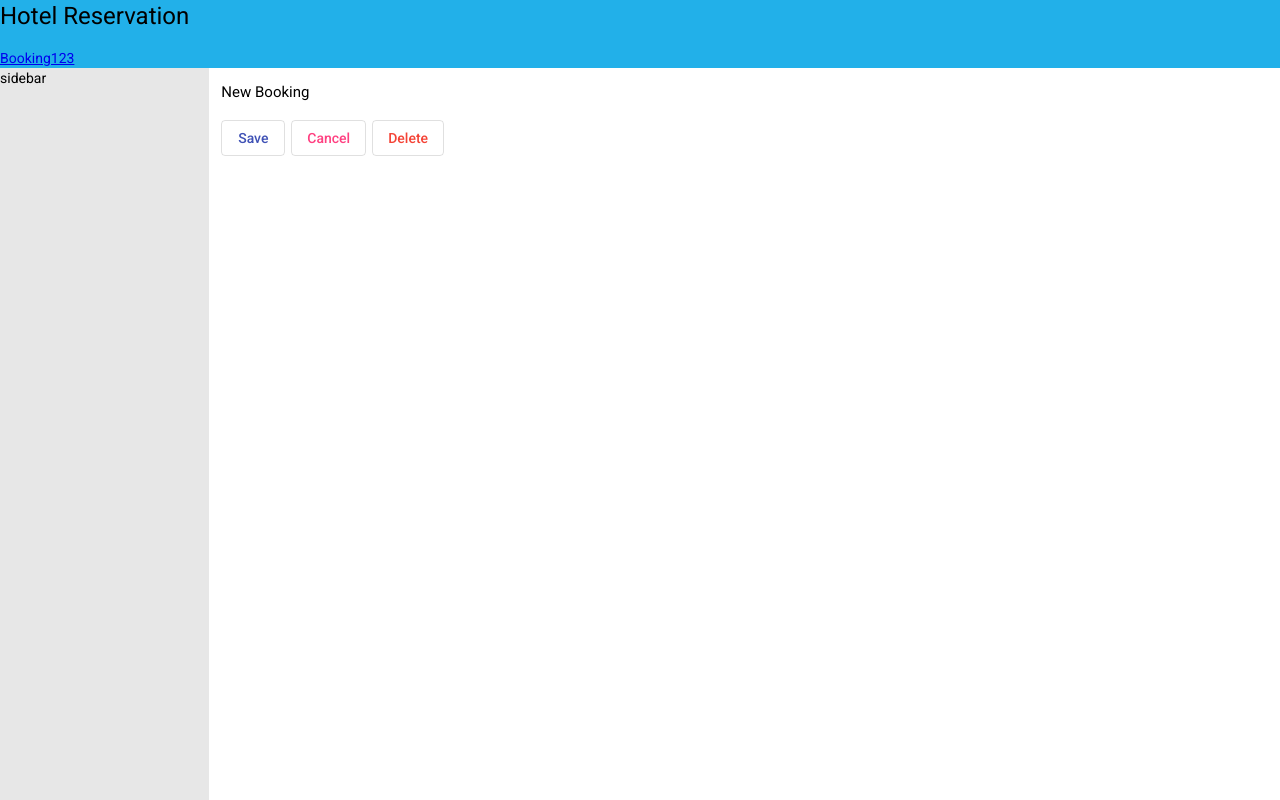
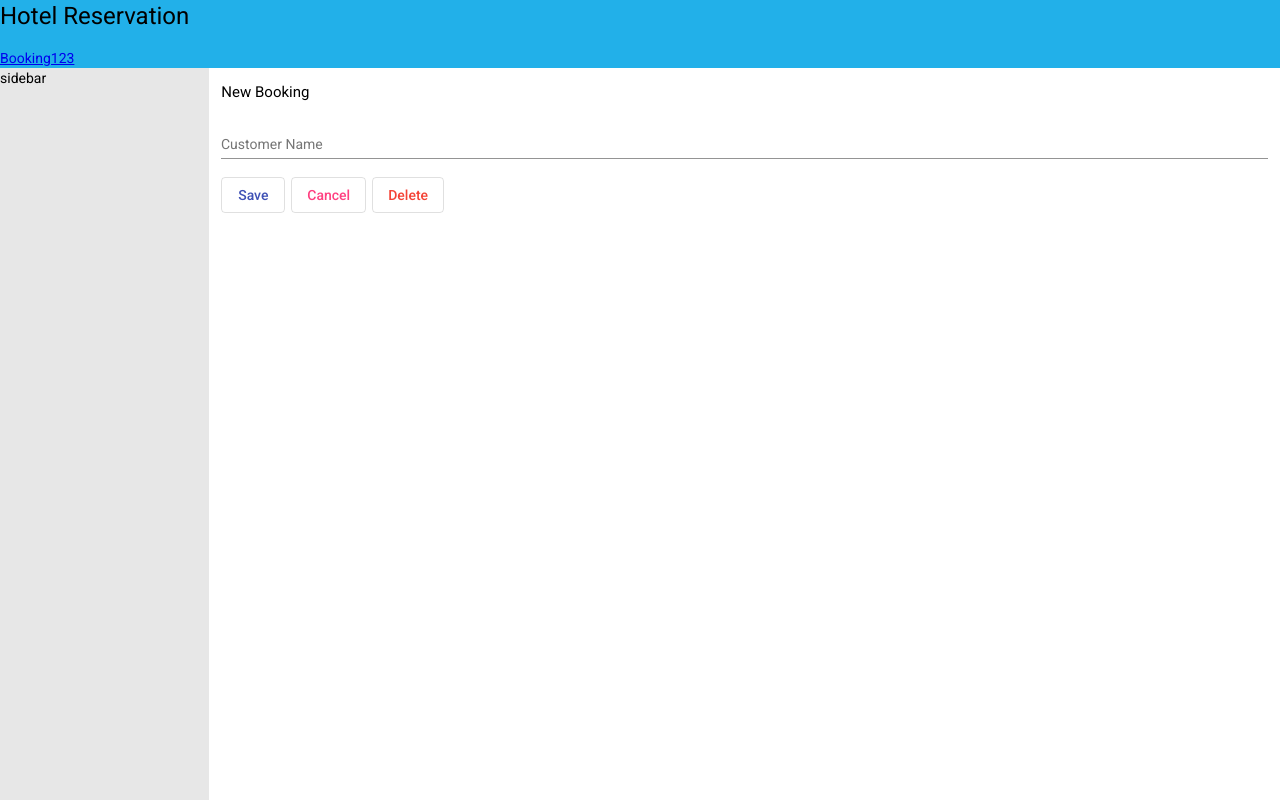
Before and after one commit to hema35/material-app, an Angular app: page /booking in a window 1280 px wide. Built offline with nearby package versions, Linux system fonts and the light colour scheme.

Commit message:
Input created

```diff
--- a/src/app/components/booking/booking.component.html
+++ b/src/app/components/booking/booking.component.html
@@ -1,4 +1,9 @@
 <h4>New Booking</h4>
+<!-- Input -->
+<mat-form-field class="w-100">
+  <input type="text" matInput placeholder="Enter Customer Name">
+  <mat-label>Customer Name</mat-label>
+</mat-form-field>
 <!-- Basic -->
 <!-- <div class="mb">
   <button mat-button>Save</button>
--- a/src/app/material/material.module.ts
+++ b/src/app/material/material.module.ts
@@ -1,9 +1,9 @@
 import { NgModule } from '@angular/core';
 import { MatButtonModule } from "@angular/material/button";
 import { MatIconModule } from "@angular/material/icon";
-
+import { MatInputModule } from "@angular/material/input";
  const MaterialComponents = [MatButtonModule,
-MatIconModule];
+MatIconModule, MatInputModule];
 
 @NgModule({
   imports: [ MaterialComponents ],
```
Also changed, not shown: 1 other file (tests, documents, lock files or other folders).
